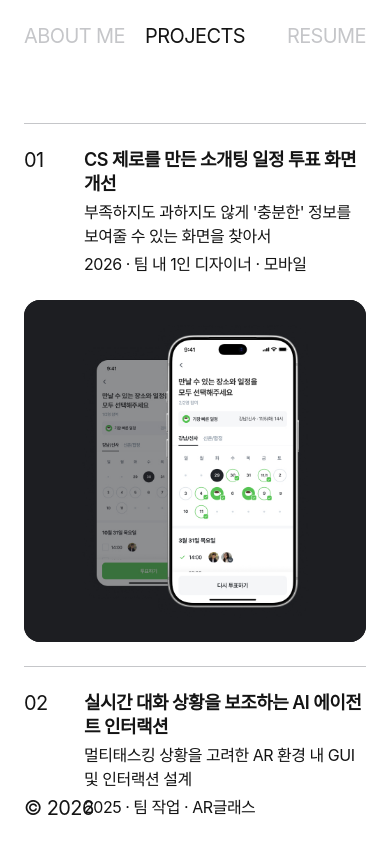
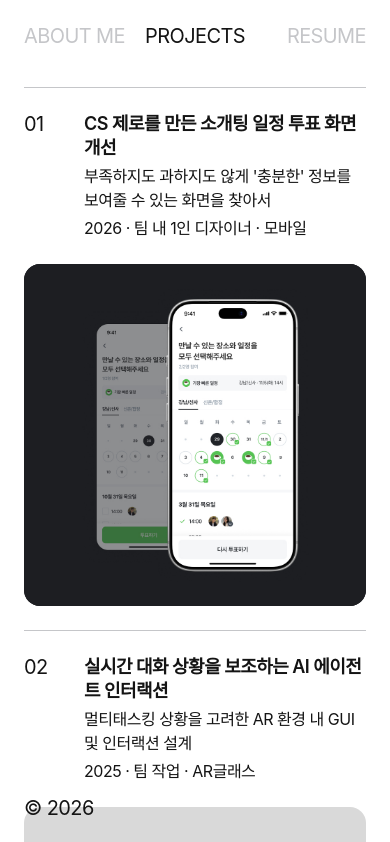
Before and after one commit to shmono/portfolio, a plain HTML site: page index.html in a window 390 px wide. Shown: the top 842 px of the page. Drawn offline with Linux system fonts and the light colour scheme; a web font is replaced by a local one.

Commit message:
Reduce mobile navigation spacing

```diff
--- a/index.html
+++ b/index.html
@@ -5,7 +5,7 @@
   <meta name="viewport" content="width=device-width, initial-scale=1.0">
   <meta name="robots" content="noindex, nofollow">
   <title>Seohyun Kim | UX/UI Designer</title>
-  <link rel="stylesheet" href="style.css">
+  <link rel="stylesheet" href="style.css?v=20261113-1">
   <script src="script.js?v=20261113-3" defer></script>
 </head>
 <body>
--- a/style.css
+++ b/style.css
@@ -19,10 +19,10 @@
     타이틀(ABOUT ME / PROJECTS / RESUME)과 그 아래 가로선 사이 간격 조절
     숫자를 크게 하면 간격이 넓어지고, 작게 하면 좁아져요. (예: 168px → 200px)
   */
-  --header-line-gap: 100px;
+  --header-line-gap: 64px;
 
   /* 반응형 전환 전후에도 타이틀 아래 가로선 위치를 동일하게 유지 */
-  --header-line-gap-mobile: var(--header-line-gap);
+  --header-line-gap-mobile: 64px;
 
   --project-dim-duration: 120ms;
   --project-button-duration: 120ms;
```
Also changed, not shown: project.html (+1 -1 lines).
